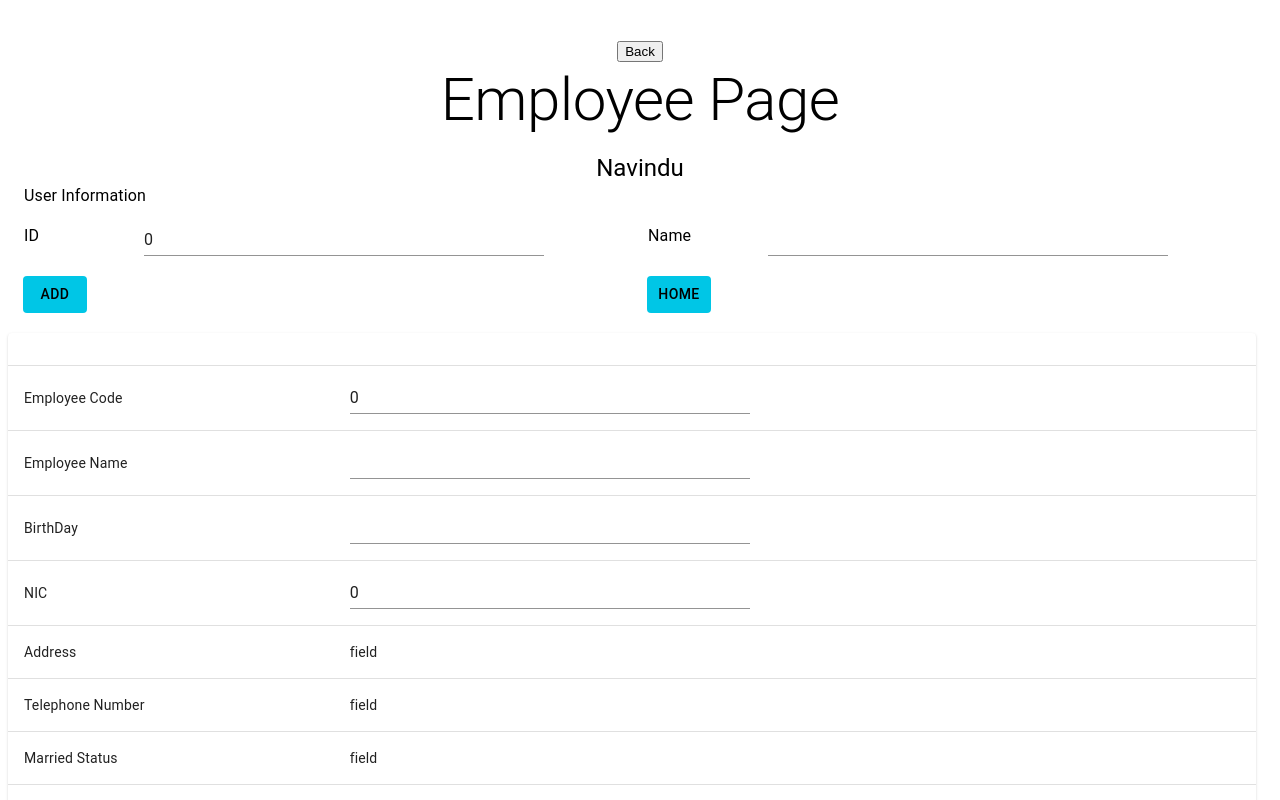
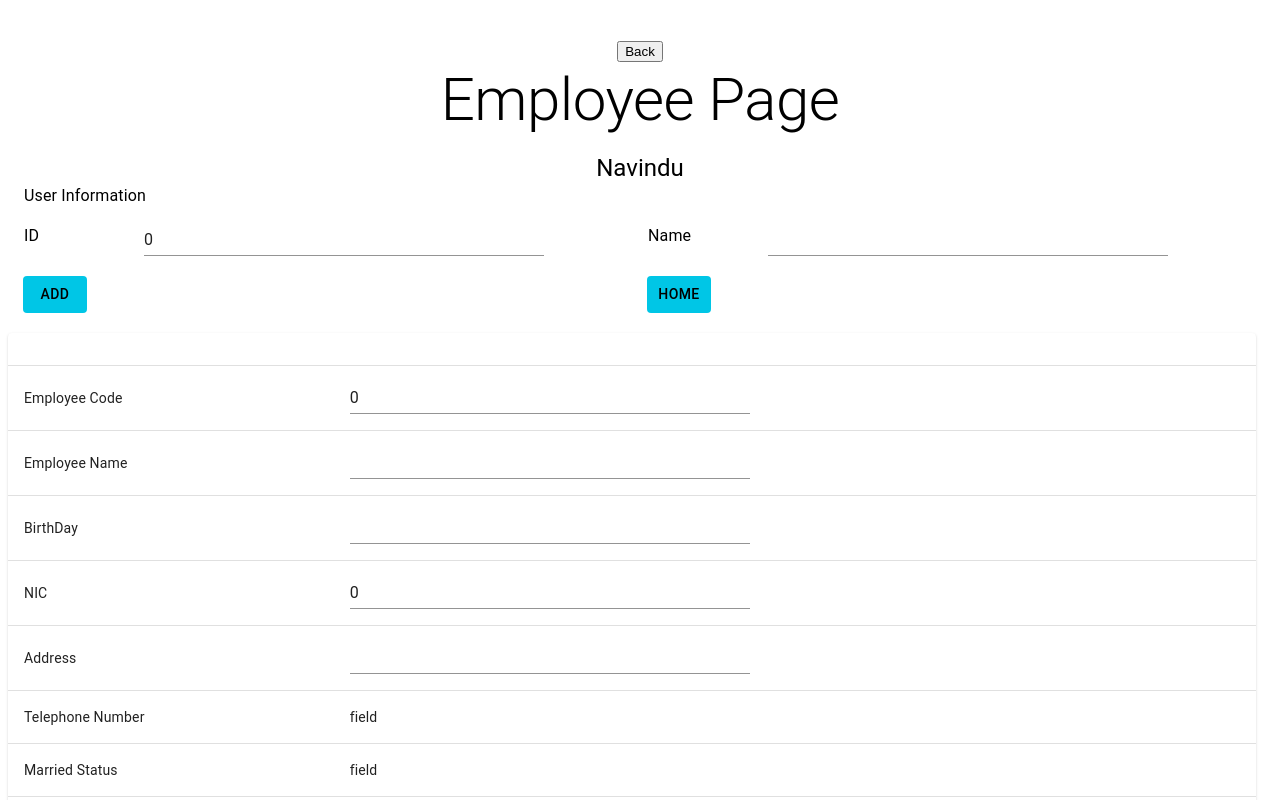
Before and after one commit to NaVindu0315/PUSL3120-FullStack-Group-01, a React (Create React App) app in the folder dwanp-frontend/: page /employee in a window 1280 px wide. Shown: the top 800 px of the page. Built offline with nearby package versions, Linux system fonts and the light colour scheme; no server answers.

Commit message:
fields chngend

```diff
--- a/dwanp-frontend/src/Employee-Navindu/Employee_Form.js
+++ b/dwanp-frontend/src/Employee-Navindu/Employee_Form.js
@@ -223,7 +223,16 @@ const EmployeeForm = ({addEmp,submitted,data,isedit ,updateEmp}) =>
             </TableRow>
             <TableRow>
               <TableCell>Address</TableCell>
-              <TableCell>field</TableCell>
+              <TableCell>
+              <Input
+          type="text"
+          id="adrs"
+          name="adrs"
+          sx={{ width: "400px" }}
+          value={adrs}
+          onChange={e => setAdrs(e.target.value)}
+        />
+              </TableCell>
             </TableRow>
             <TableRow>
               <TableCell>Telephone Number</TableCell>
```
